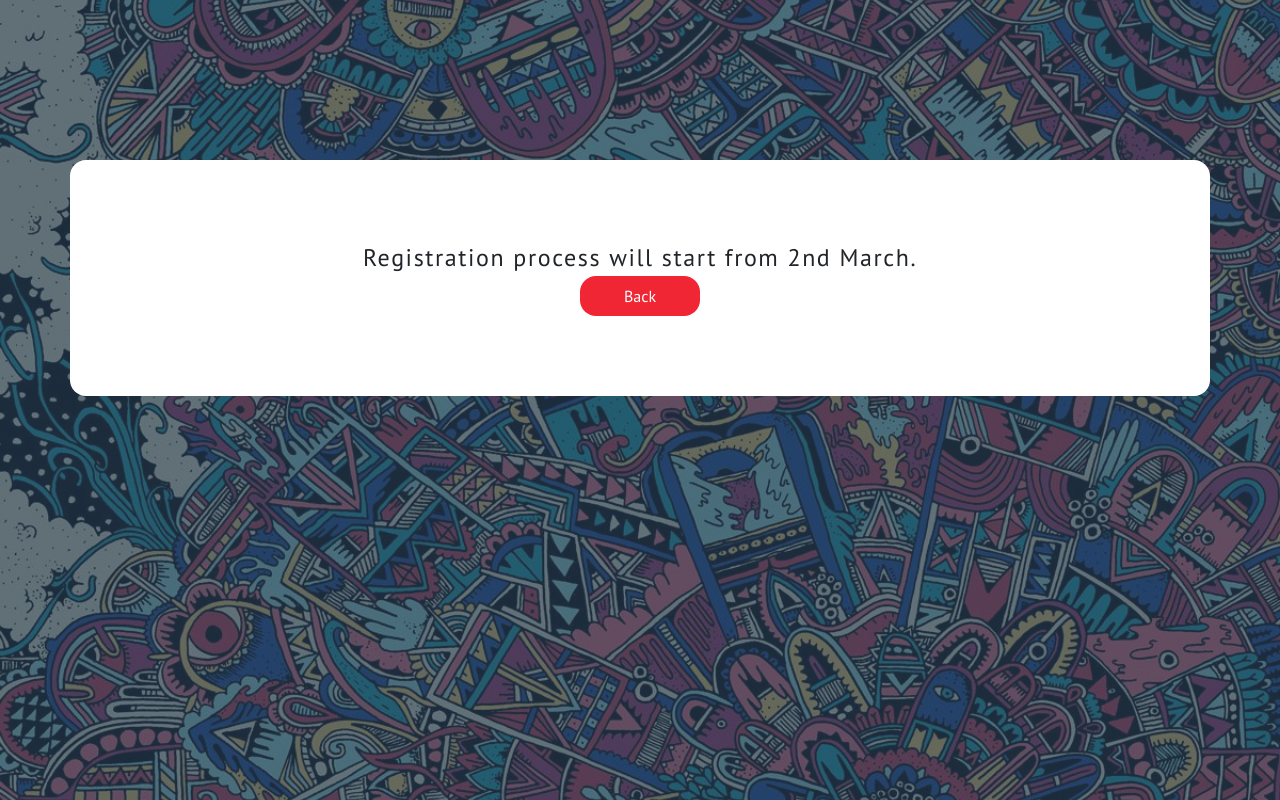
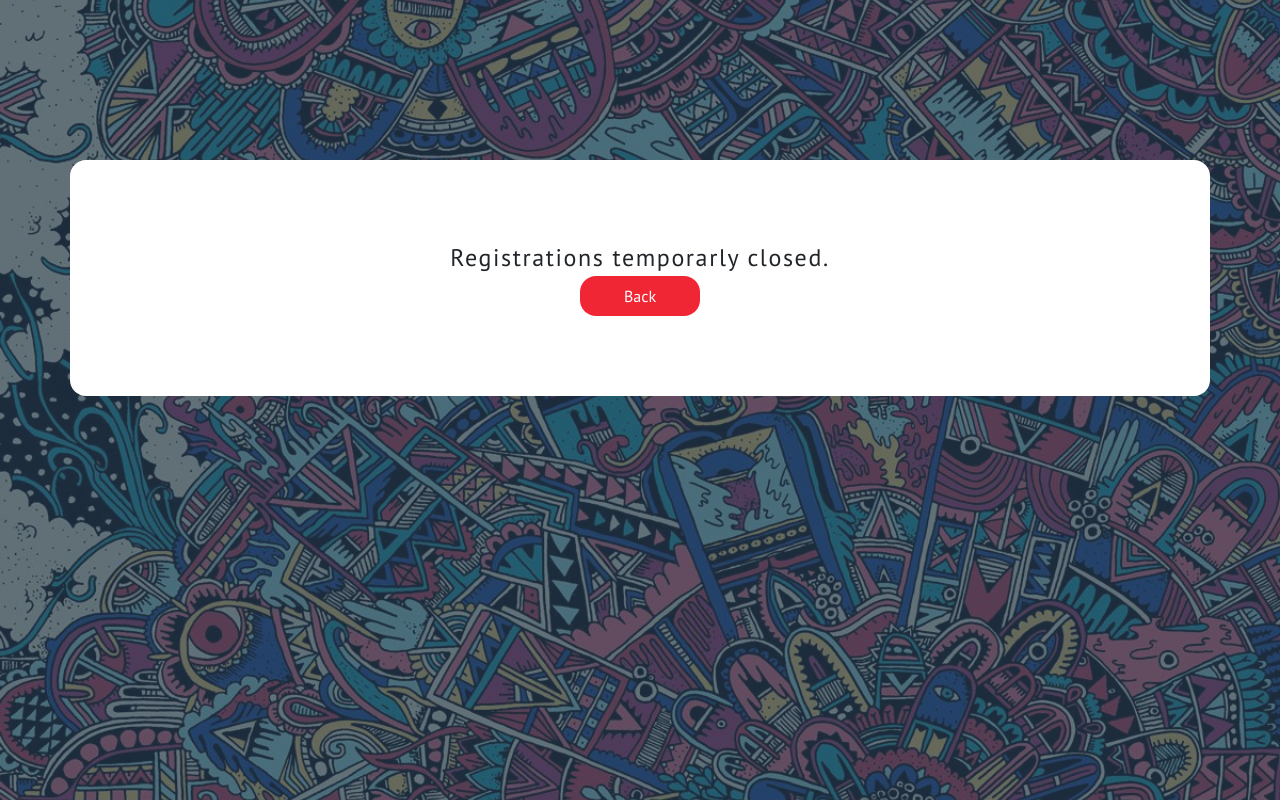
Before and after one commit to Vikiran2020/Vikiran2020.github.io, a plain HTML site: page register.html in a window 1280 px wide. Drawn offline with nearby package versions, Linux system fonts and the light colour scheme.

Commit message:
Registrations suspended

```diff
--- a/register.html
+++ b/register.html
@@ -27,7 +27,7 @@
         <div class="color">
             <div class="pad"></div>
             <div class="content container text-center">
-                Registration process will start from 2nd March.
+                Registrations temporarly closed.
                 <form action="/index.html">
                     <button class="btn">Back</button>
                 </form>
```
Also changed, not shown: index.html (+2 -2 lines).
